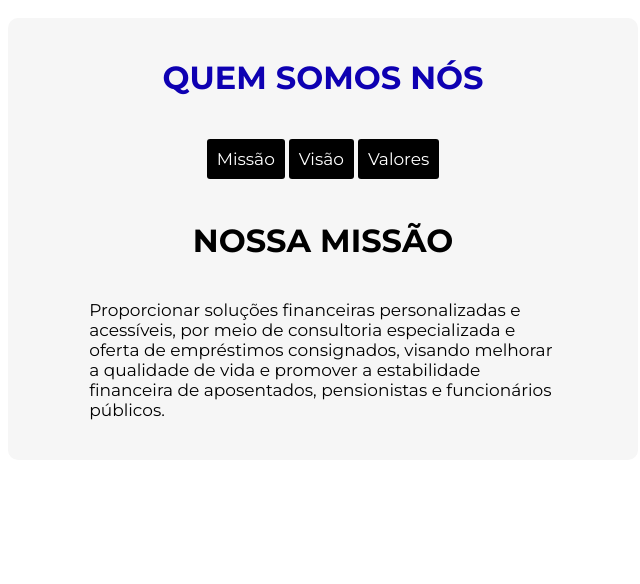
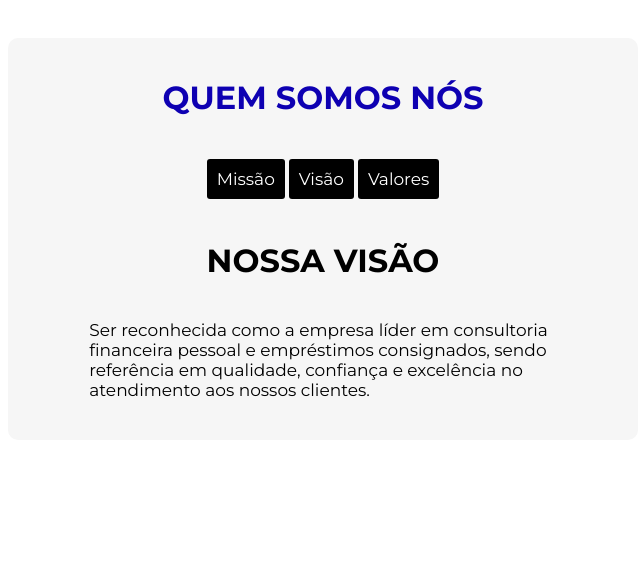
Before and after one commit to B0wi3/SiteConfinter, a React (Create React App) app: page / in a window 1280 px wide. Shown: the part 640-1224 px from the top of the page, without its empty margins (317-957 px from the left). Built offline with nearby package versions, Linux system fonts and the light colour scheme.

Commit message:
Fazer botões da sessão "About" mostrarem conteúdo diverso em click, com useState.

```diff
--- a/src/Card.jsx
+++ /dev/null
@@ -1,12 +0,0 @@
-import React from "react";
-
-function Card(props) {
-  return (
-    <div id="card">
-      <h1 className="title">{props.title}</h1>
-      <p className="text">{props.message}</p>
-    </div>
-  );
-}
-
-export default Card;
--- a/src/cardInfo.js
+++ b/src/cardInfo.js
@@ -1,12 +1,22 @@
-const cardInfo = [
-    {
+const cardInfo = {
+  btn1: {
     id: 1,
     title: "NOSSA MISSÃO",
     message:
       "Proporcionar soluções financeiras personalizadas e acessíveis, por meio de consultoria especializada e oferta de empréstimos consignados, visando melhorar a qualidade de vida e promover a estabilidade financeira de aposentados, pensionistas e funcionários públicos.",
-      imgURL:
-        "https://emeritus.org/in/wp-content/uploads/sites/3/2022/03/What-is-Financial-Management.jpg.webp",
   },
-  ];
+  btn2: {
+    id: 2,
+    title: "NOSSA VISÃO",
+    message:
+      "Ser reconhecida como a empresa líder em consultoria financeira pessoal e empréstimos consignados, sendo referência em qualidade, confiança e excelência no atendimento aos nossos clientes.",
+  },
+  btn3: {
+    id: 3,
+    title: "NOSSOS VALORES",
+    message:
+      "Ética: Agir com integridade, transparência e respeito em todas as interações com clientes, colaboradores e parceiros. Orientação ao cliente: Colocar as necessidades e interesses dos clientes em primeiro lugar, oferecendo soluções financeiras personalizadas e adequadas às suas condições. Excelência: Buscar constantemente a excelência em nossos serviços, por meio da capacitação contínua de nossa equipe e da adoção das melhores práticas do mercado. Confiança: Construir relações de confiança com nossos clientes, baseadas na honestidade, cumprimento de compromissos e sigilo das informações. Responsabilidade social: Contribuir para o desenvolvimento da sociedade, promovendo a educação financeira e apoiando iniciativas sociais relevantes.",
+  },
+};
 
 export default cardInfo;
--- a/src/components/About.jsx
+++ b/src/components/About.jsx
@@ -1,22 +1,34 @@
-import React from "react";
+import React, { useState } from "react";
 import cardInfo from "../cardInfo";
-import Card from "../Card";
-
-function createCard(info) {
-  return <Card title={info.title} message={info.message} />;
-}
 
 function About() {
+  const [currentCard, setCurrentCard] = useState("btn2");
+
+  function handleClick(btnKey) {
+    setCurrentCard(btnKey);
+  }
+
+  const { title, message } = cardInfo[currentCard];
+
   return (
     <div id="about-frame">
       <div id="about">
         <h1 id="title">QUEM SOMOS NÓS</h1>
         <div id="buttons">
-          <button className="btn">Missão</button>
-          <button className="btn">Visão</button>
-          <button className="btn">Valores</button>
+          <button className="btn" onClick={() => handleClick("btn1")}>
+            Missão
+          </button>
+          <button className="btn" onClick={() => handleClick("btn2")}>
+            Visão
+          </button>
+          <button className="btn" onClick={() => handleClick("btn3")}>
+            Valores
+          </button>
         </div>
-        {cardInfo.map(createCard)}
+        <div id="card">
+          <h1 className="title">{title}</h1>
+          <p className="text">{message}</p>
+        </div>
       </div>
     </div>
   );
```
Lines whose indentation alone changed are shown as unchanged.
